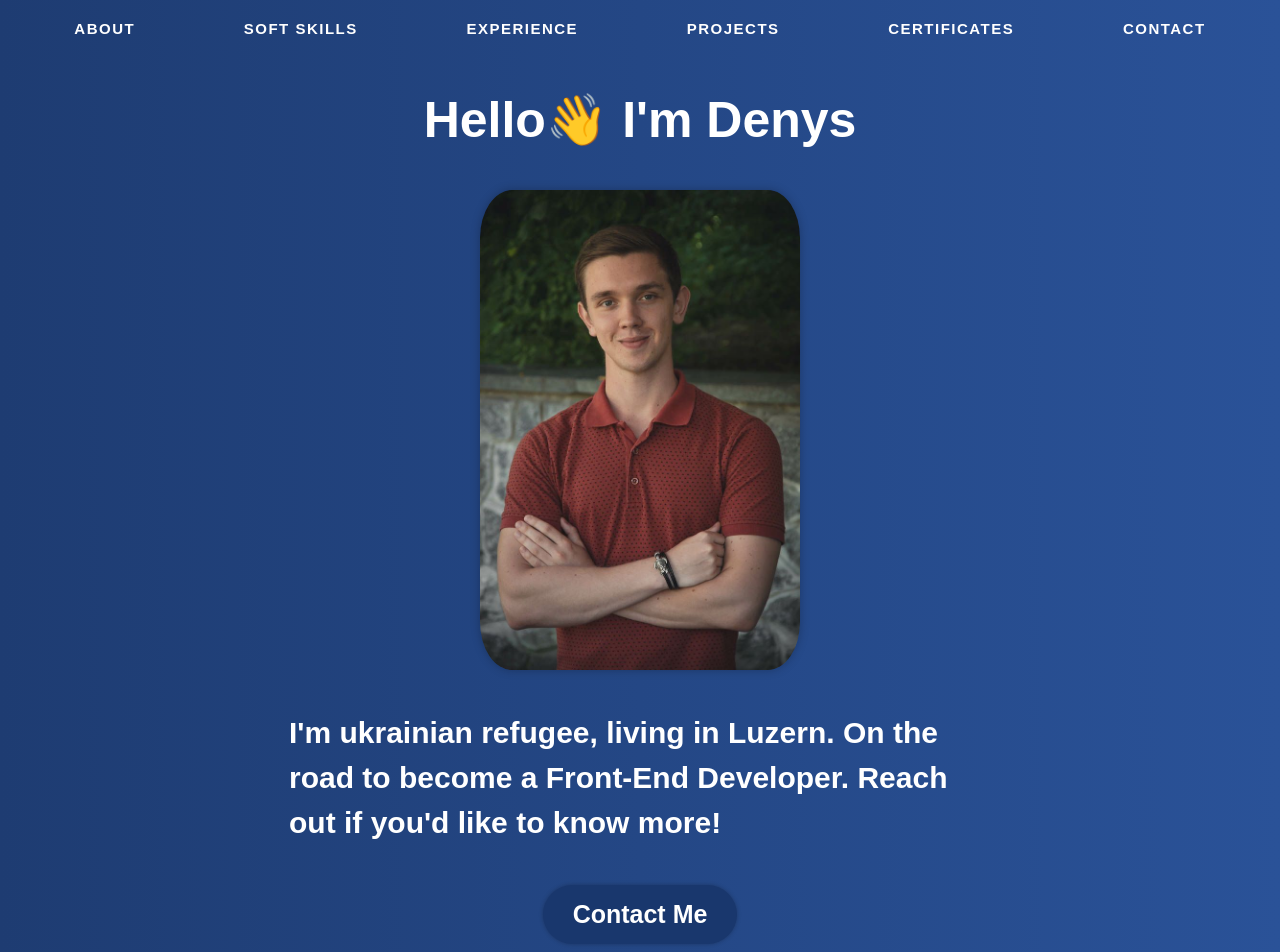
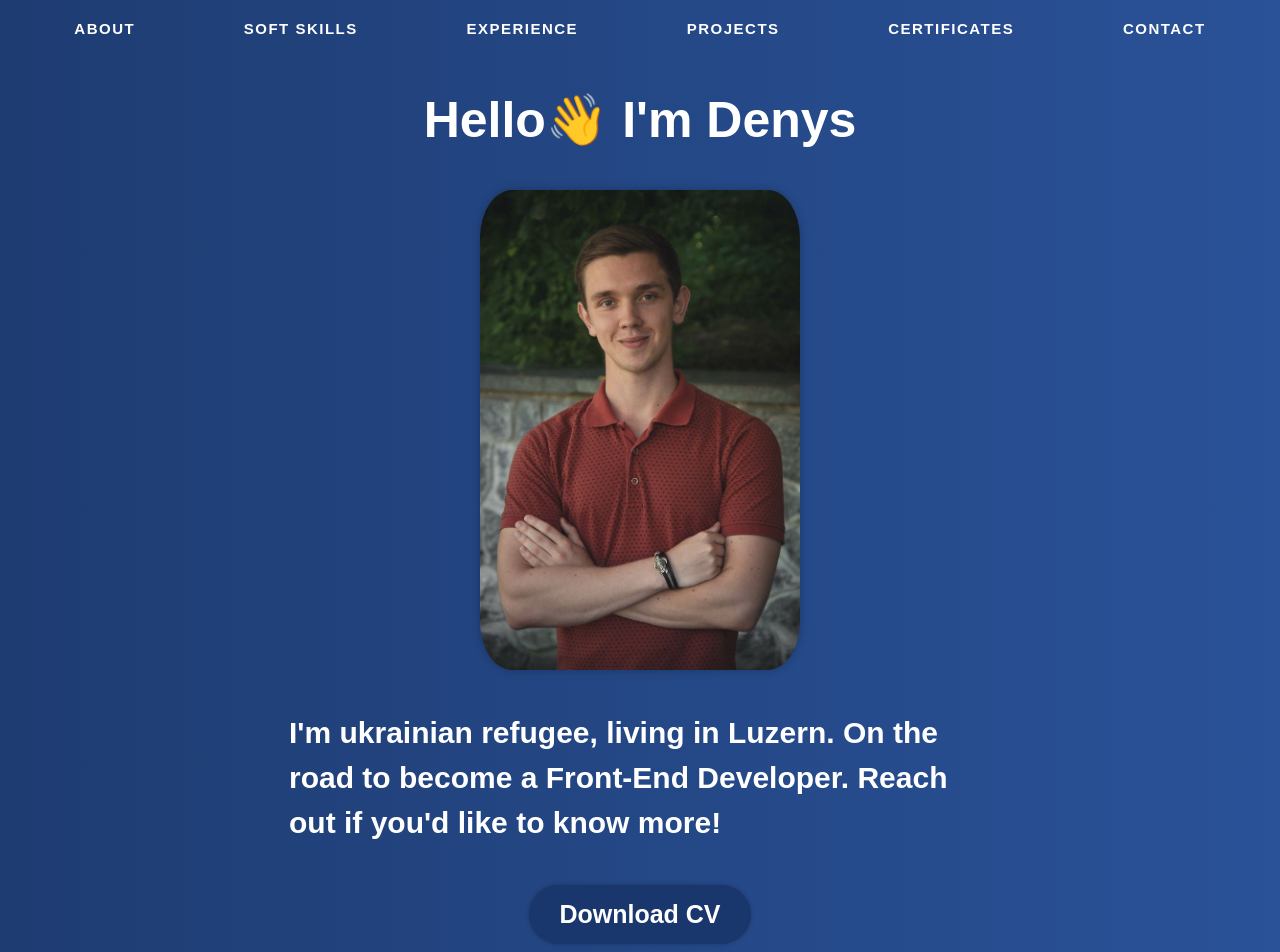
Before and after one commit to SeverinDenys/react-portfolio, a React (Vite) app: page / in a window 1280 px wide. Shown: the top 952 px of the page. Built offline with nearby package versions, Linux system fonts and the light colour scheme.

Commit message:
added cv pdf.

```diff
--- a/src/components/Hero/Hero.jsx
+++ b/src/components/Hero/Hero.jsx
@@ -1,4 +1,5 @@
 import hero from "../../images/Denys.jpg";
+import pdfCV from "../../documents/CV_Denys_Severin.pdf";
 
 const Hero = ({ isMenuOpen }) => {
   return (
@@ -14,10 +15,11 @@ const Hero = ({ isMenuOpen }) => {
           know more!
         </p>
         <a
-          href="mailto:denys.severin@gmx.ch"
+          href={pdfCV}
+          download="CV_Denys_Severin.pdf"
           className="hero__contactBtn"
         >
-          Contact Me
+          Download CV
         </a>
       </div>
     </section>
```
Also changed, not shown: 1 other file (tests, documents, lock files or other folders).
